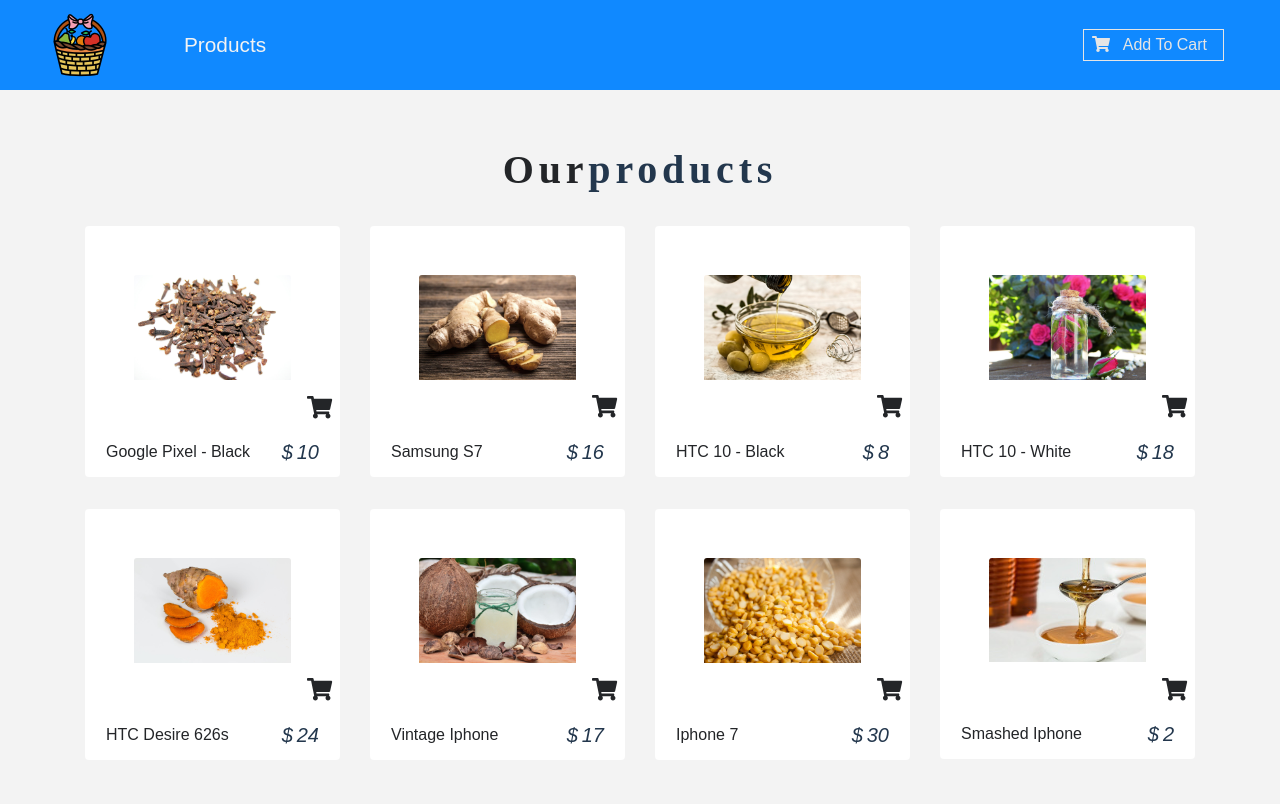
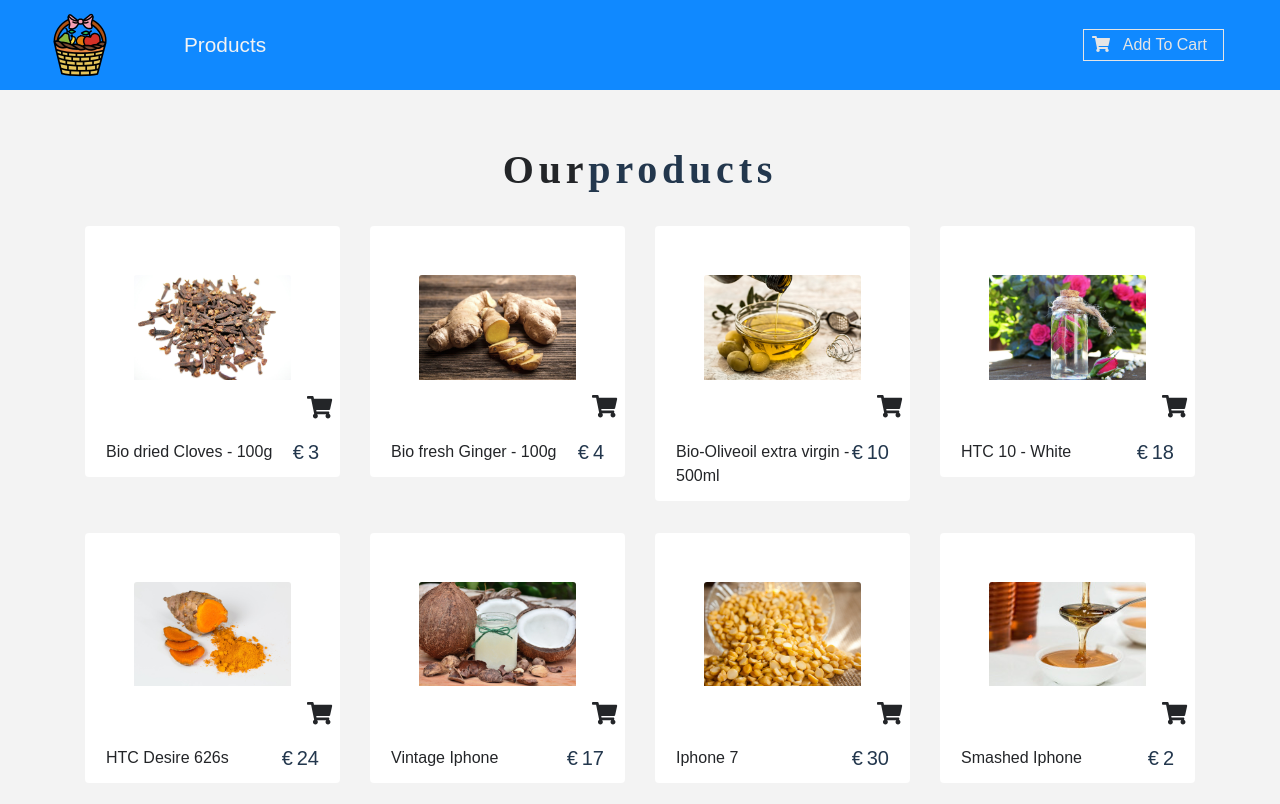
Before and after one commit to ronimaskey/Ayurveda, a React (Create React App) app: page / in a window 1280 px wide. Shown: the top 804 px of the page. Built offline with nearby package versions, Linux system fonts and the light colour scheme.

Commit message:
[edited]css

```diff
--- a/src/App.css
+++ b/src/App.css
@@ -45,5 +45,8 @@
 .cart-icon {
   cursor: pointer;
   font-size: 1.2rem;
-  color: var(--mainYellow);
+  color: #969696;
 }
+.cart-icon:hover {
+  color: var(--mainBlue);
+}
--- a/src/components/Cart/CartItem.js
+++ b/src/components/Cart/CartItem.js
@@ -1,4 +1,6 @@
 import React from "react";
+import { FontAwesomeIcon } from "@fortawesome/react-fontawesome";
+import { faTrash } from "@fortawesome/free-solid-svg-icons";
 
 
 export default function CartItem({item, value}) {
@@ -48,7 +50,7 @@
           </div>
           <div className="col-10 mx-auto col-lg-2 ">
             <div className=" cart-icon" onClick={() => removeItem(id)}>
-              <i className="fas fa-trash" />
+            <FontAwesomeIcon icon={faTrash} />
             </div>
           </div>
 
--- a/src/components/Product.js
+++ b/src/components/Product.js
@@ -45,8 +45,8 @@
         </ProductConsumer>
         <div className="card-footer d-flex justify-content-between">
           <p className="align-self-center mb-0">{title}</p>
-          <h5 className="text-blue price font-italic mb-0">
-            <span className="mr-1">$</span>
+          <h5 className="text-blue price mb-0">
+            <span className="mr-1">€</span>
             {price}
           </h5>
         </div>
--- a/src/context.js
+++ b/src/context.js
@@ -9,7 +9,7 @@
   state = {
     products: [],
     detailProduct: detailProduct,
-    cart: storeProducts,
+    cart: [],
     modalOpen: false,
     modalProduct: detailProduct,
     cartSubTotal: 0,
--- a/src/data.js
+++ b/src/data.js
@@ -1,9 +1,9 @@
 export const storeProducts = [
     {
       id: 1,
-      title: "Google Pixel - Black",
+      title: "Bio dried Cloves - 100g",
       img: "img/cloves.jpg",
-      price: 10,
+      price: 3,
       company: "GOOGLE",
       info:
         "Lorem ipsum dolor amet offal butcher quinoa sustainable gastropub, echo park actually green juice sriracha paleo. Brooklyn sriracha semiotics, DIY coloring book mixtape craft beer sartorial hella blue bottle. Tote bag wolf authentic try-hard put a bird on it mumblecore. Unicorn lumbersexual master cleanse blog hella VHS, vaporware sartorial church-key cardigan single-origin coffee lo-fi organic asymmetrical. Taxidermy semiotics celiac stumptown scenester normcore, ethical helvetica photo booth gentrify.",
@@ -13,9 +13,9 @@
     },
     {
       id: 2,
-      title: "Samsung S7",
+      title: "Bio fresh Ginger - 100g",
       img: "img/ginger.jpg",
-      price: 16,
+      price: 4,
       company: "SAMSUNG",
       info:
         "Lorem ipsum dolor amet offal butcher quinoa sustainable gastropub, echo park actually green juice sriracha paleo. Brooklyn sriracha semiotics, DIY coloring book mixtape craft beer sartorial hella blue bottle. Tote bag wolf authentic try-hard put a bird on it mumblecore. Unicorn lumbersexual master cleanse blog hella VHS, vaporware sartorial church-key cardigan single-origin coffee lo-fi organic asymmetrical. Taxidermy semiotics celiac stumptown scenester normcore, ethical helvetica photo booth gentrify.",
@@ -25,9 +25,9 @@
     },
     {
       id: 3,
-      title: "HTC 10 - Black",
+      title: "Bio-Oliveoil extra virgin - 500ml",
       img: "img/olive-oil.jpg",
-      price: 8,
+      price: 10,
       company: "htc",
       info:
         "Lorem ipsum dolor amet offal butcher quinoa sustainable gastropub, echo park actually green juice sriracha paleo. Brooklyn sriracha semiotics, DIY coloring book mixtape craft beer sartorial hella blue bottle. Tote bag wolf authentic try-hard put a bird on it mumblecore. Unicorn lumbersexual master cleanse blog hella VHS, vaporware sartorial church-key cardigan single-origin coffee lo-fi organic asymmetrical. Taxidermy semiotics celiac stumptown scenester normcore, ethical helvetica photo booth gentrify.",
```
